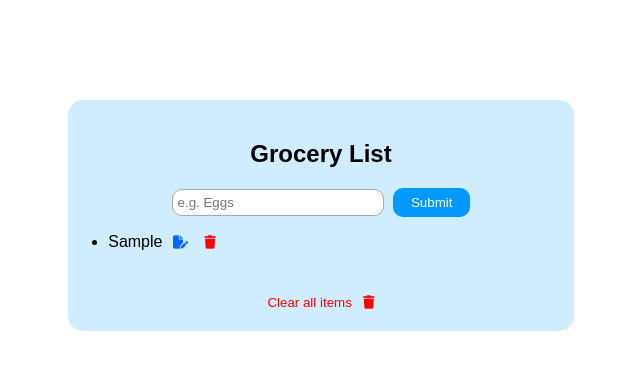
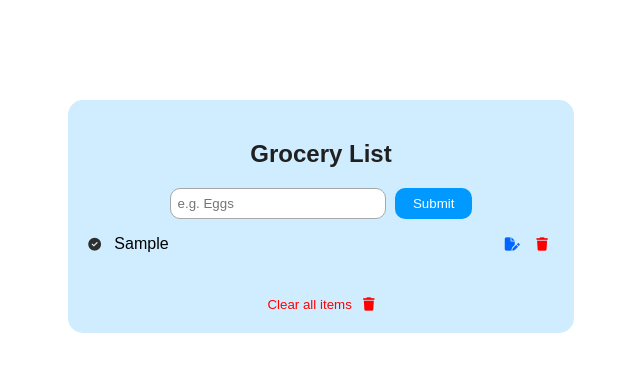
Before and after one commit to meet-salman/GroceryBud-JS, a plain HTML site: page index.html in a window 1280 px wide. Both pictures are taken after typing "Sample" into the empty fields and a click on the button "Submit". Shown: the whole page, without its empty margins (319-959 px from the left). Drawn offline with Linux system fonts and the light colour scheme.

Commit message:
Grocery List

```diff
--- a/app.js
+++ b/app.js
@@ -38,7 +38,7 @@ function addTask() {
     for (let i = 0; i < listItems.length; i++) {
         lists = listItems[i];
         input.value = '';
-        ul.innerHTML += (`<li> ${lists} <button  id="edit-btn" onclick="edits(${i})"><i class="fa-solid fa-file-pen"></i></button> <button  id="dlt-btn" onclick="deletes(${i})"><i class="fa-solid fa-trash"></i></button> </li> <br/>`);
+        ul.innerHTML += (`<li  class="d-flex  justify-between"> <div> <i id="list-icon" class="fa-solid fa-circle-check"></i> &nbsp; ${lists} </div>   <div> <button  id="edit-btn" onclick="edits(${i})"><i class="fa-solid fa-file-pen"></i></button> <button  id="dlt-btn" onclick="deletes(${i})"><i class="fa-solid fa-trash"></i></button> </li> </div> <br>`);
     }
 }
 
--- a/index.html
+++ b/index.html
@@ -14,7 +14,7 @@
 
         <div class="text-centre">
             <form>
-                <h2>Grocery List</h2>
+                <h2 id="heading">Grocery List</h2>
                 <input id="input" type="text"   placeholder="e.g. Eggs"  required>
 
                 <button id="submit">Submit</button>
--- a/style.css
+++ b/style.css
@@ -1,5 +1,10 @@
 body {
     font-family: Arial, Helvetica, sans-serif;
+}
+
+.d-flex{
+    display: flex;
+    align-items: center;
 }
 
 .text-centre {
@@ -8,6 +13,9 @@ body {
 
 .justify-between {
     justify-content: space-between;
+}
+.justify-centre {
+    justify-content: center;
 }
 
 
@@ -19,9 +27,13 @@ body {
     background-color: #cfedff;
 }
 
+#heading{
+    color: #202020;
+}
+
 #input {
     width: 200px;
-    padding: 5px;
+    padding: 7px;
     border: 1px solid #a7a7a7;
     border-radius: 10px;
     outline: none;
@@ -34,7 +46,7 @@ body {
 
 #submit {
     margin-left: 5px;
-    padding: 4px 15px;
+    padding: 5px 15px;
     color: #fff;
     background-color: #0099ff;
     border: solid #0099ff;
@@ -63,3 +75,12 @@ body {
     border: none;
     background-color: transparent;
 }
+
+#ul{
+    padding: 0px  20px ;
+}
+
+#list-icon{
+    font-size: 0.8rem;
+    color: #2e2e2e;
+}
```
